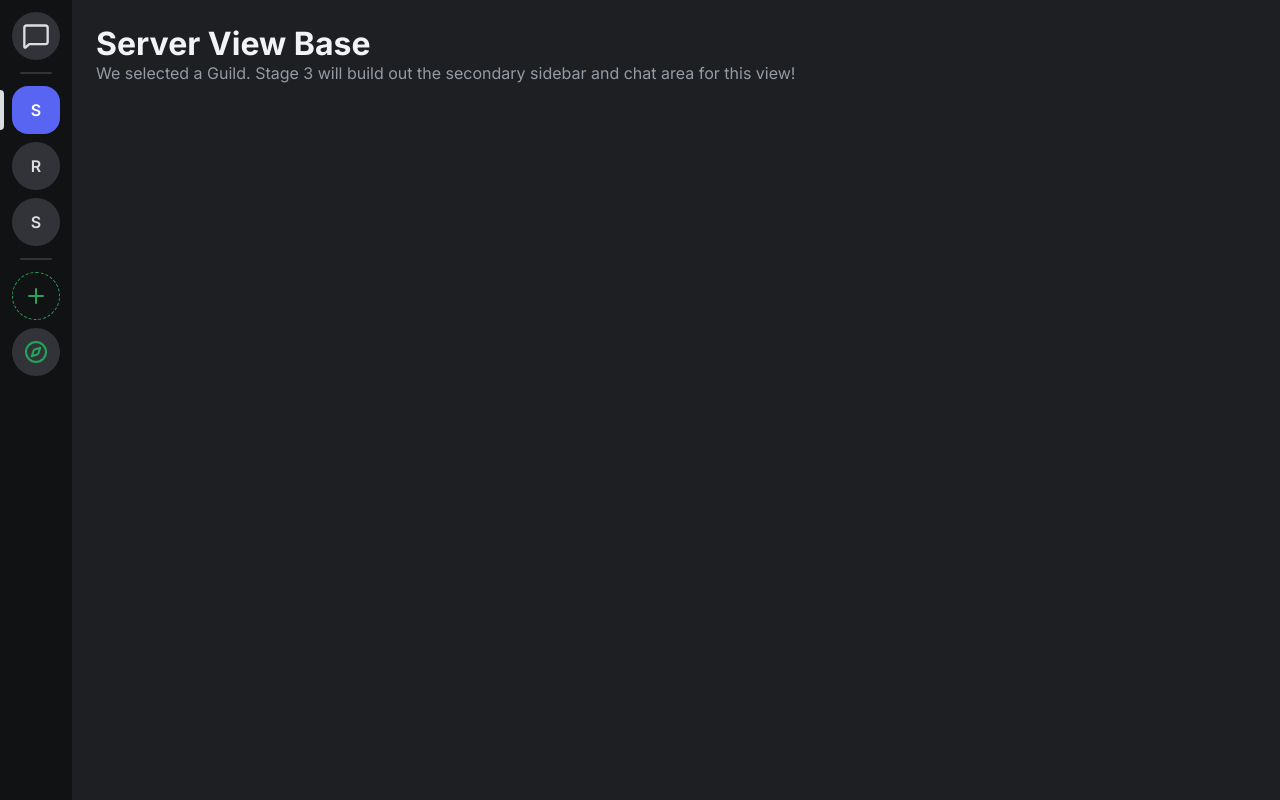
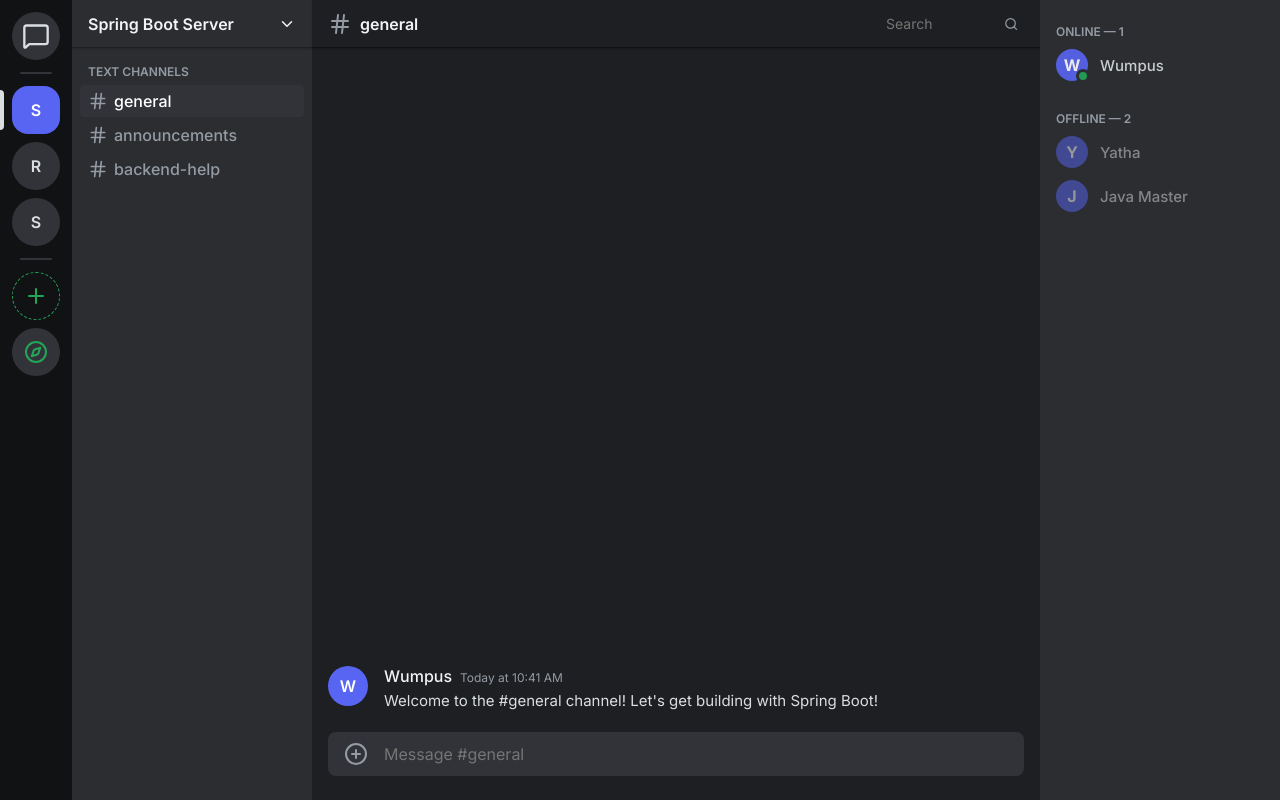
Before and after one commit to Priyanshu-coder81/Synapse, a React (Vite) app in the folder frontend/: page /channels/1 in a window 1280 px wide. Built offline with nearby package versions, Linux system fonts and the light colour scheme.

Commit message:
implement guild members sidebar and integrate into GuildView layout

```diff
--- a/frontend/src/App.tsx
+++ b/frontend/src/App.tsx
@@ -4,6 +4,7 @@
 import Register from './pages/Register';
 import Layout from './layout/Layout';
 import DmHub from './pages/DmHub';
+import GuildView from './pages/GuildView';
 
 const App: React.FC = () => {
   return (
@@ -18,22 +19,12 @@
           {/* Redirect base to DM Hub */}
           <Route index element={<Navigate to="/channels/@me" replace />} />
 
-          {/* Stage 2: Direct Messages / Friends Hub */}
+          {/* Direct Messages / Friends Hub */}
           <Route path="channels/@me" element={<DmHub />} />
 
-          {/* Stage 3: Server View Placeholders */}
-          <Route path="channels/:guildId" element={
-             <div style={{ padding: '24px', color: 'var(--text-header)' }}>
-                <h1>Server View Base</h1>
-                <p style={{ color: 'var(--text-muted)' }}>We selected a Guild. Stage 3 will build out the secondary sidebar and chat area for this view!</p>
-             </div>
-          } />
-          <Route path="channels/:guildId/:channelId" element={
-            <div style={{ padding: '24px', color: 'var(--text-header)' }}>
-              <h1>Server Text Channel View</h1>
-              <p style={{ color: 'var(--text-muted)' }}>We selected a text channel inside a Guild. Stage 3 will build this view!.</p>
-            </div>
-          } />
+          {/* Server View */}
+          <Route path="channels/:guildId" element={<GuildView />} />
+          <Route path="channels/:guildId/:channelId" element={<GuildView />} />
         </Route>
 
         {/* Fallback */}
--- /dev/null
+++ b/frontend/src/components/guild/MembersList.css
@@ -0,0 +1,61 @@
+.members-sidebar {
+  width: 240px;
+  background-color: var(--bg-secondary);
+  height: 100vh;
+  flex-shrink: 0;
+  display: flex;
+  flex-direction: column;
+  padding: 16px 8px;
+}
+.members-category {
+  font-size: 12px;
+  font-weight: 600;
+  color: var(--text-muted);
+  padding: 8px 8px 4px 8px;
+}
+.member-item {
+  display: flex;
+  align-items: center;
+  gap: 12px;
+  padding: 6px 8px;
+  border-radius: var(--border-radius-sm);
+  cursor: pointer;
+  opacity: 0.9;
+}
+.member-item:hover {
+  background-color: var(--bg-quaternary);
+  opacity: 1;
+}
+.member-item.offline {
+  opacity: 0.5;
+}
+.member-item.offline:hover {
+  opacity: 0.7;
+}
+.member-avatar {
+  position: relative;
+  width: 32px;
+  height: 32px;
+  border-radius: 16px;
+  background-color: var(--brand);
+  display: flex;
+  align-items: center;
+  justify-content: center;
+  color: white;
+  font-weight: bold;
+}
+.member-status {
+  position: absolute;
+  bottom: -2px;
+  right: -2px;
+  width: 14px;
+  height: 14px;
+  border-radius: 7px;
+  border: 3px solid var(--bg-secondary);
+}
+.member-status.online { background-color: var(--green); }
+.member-name {
+  color: var(--text-normal);
+  font-size: 15px;
+  font-weight: 500;
+}
--- /dev/null
+++ b/frontend/src/components/guild/MembersList.tsx
@@ -0,0 +1,29 @@
+import React from 'react';
+import './MembersList.css';
+
+const MembersList: React.FC = () => {
+    return (
+        <aside className="members-sidebar">
+            <div className="members-category">ONLINE — 1</div>
+            <div className="member-item">
+                 <div className="member-avatar">
+                     W
+                     <div className="member-status online" />
+                 </div>
+                 <div className="member-name">Wumpus</div>
+            </div>
+
+            <div className="members-category" style={{ marginTop: '16px' }}>OFFLINE — 2</div>
+            <div className="member-item offline">
+                 <div className="member-avatar">Y</div>
+                 <div className="member-name">Yatha</div>
+            </div>
+            <div className="member-item offline">
+                 <div className="member-avatar">J</div>
+                 <div className="member-name">Java Master</div>
+            </div>
+        </aside>
+    );
+};
+
+export default MembersList;
--- /dev/null
+++ b/frontend/src/pages/GuildView.tsx
@@ -0,0 +1,16 @@
+import React from 'react';
+import ChannelSidebar from '../components/guild/ChannelSidebar';
+import ChatArea from '../components/chat/ChatArea';
+import MembersList from '../components/guild/MembersList';
+
+const GuildView: React.FC = () => {
+    return (
+        <div style={{ display: 'flex', width: '100%', height: '100vh' }}>
+            <ChannelSidebar />
+            <ChatArea />
+            <MembersList />
+        </div>
+    );
+};
+
+export default GuildView;
```
